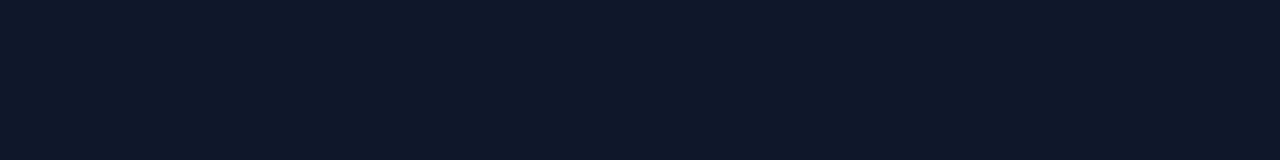
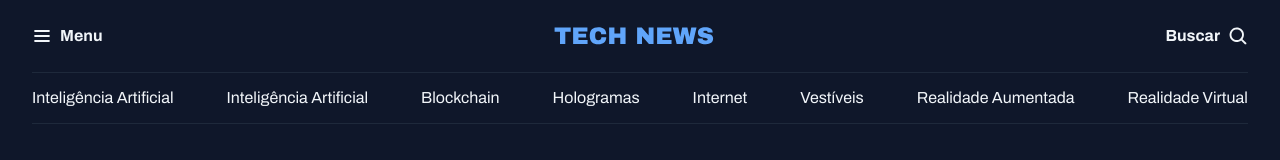
Before and after one commit to BrenonDev/tech-news, a plain HTML site: page index.html in a window 1280 px wide. Drawn offline with Linux system fonts and the light colour scheme.

Commit message:
feito o menu no cabeçalho

```diff
--- a/index.html
+++ b/index.html
@@ -12,6 +12,30 @@
     <link href="https://fonts.googleapis.com/css2?family=Archivo:ital,wght@0,100..900;1,100..900&family=Roboto+Mono:ital,wght@0,100..700;1,100..700&display=swap" rel="stylesheet">
 </head>
 <body>
-
+    <header class="container">
+        <nav id="primary" class="grid grid-flow-column">
+            <div>
+                <img src="assets/icons/List.svg" alt="ícone de lista">
+                <strong>Menu</strong>
+            </div>
+            <div>
+                <img src="assets/Logo.svg" alt="Logo TechNews">
+            </div>
+            <div>
+                <strong>Buscar</strong>
+                <img src="assets/icons/MagnifyingGlass.svg" alt="Ícone de lupa para pesquisa">
+            </div>
+        </nav>
+        <nav id="secondary" class="grid grid-flow-column">
+            <a href="#">Inteligência Artificial</a>
+            <a href="#">Inteligência Artificial</a>
+            <a href="#">Blockchain</a>
+            <a href="#">Hologramas</a>
+            <a href="#">Internet</a>
+            <a href="#">Vestíveis</a>
+            <a href="#">Realidade Aumentada</a>
+            <a href="#">Realidade  Virtual</a>
+        </nav>
+    </header>
 </body>
 </html>
--- a/styles/global.css
+++ b/styles/global.css
@@ -41,3 +41,17 @@ a:hover {
 h1, h2, h3 {
     font: inherit;
 }
+
+.container {
+    max-width: 1280px;
+    padding-inline: 32px;
+    margin-inline: auto;
+}
+
+.grid{
+    display: grid;
+}
+
+.grid-flow-column {
+    grid-auto-flow: column;
+}
--- /dev/null
+++ b/styles/header.css
@@ -0,0 +1,16 @@
+#primary {
+    padding-block: 20px;
+    justify-content: space-between;
+
+    div {
+        display: flex;
+        align-items: center;
+        gap: 8px;
+    }
+}
+
+#secondary {
+    padding-block: 14px;
+    border-block: solid 1px var(--stroke-color);
+    justify-content: space-between;
+}
--- a/styles/index.css
+++ b/styles/index.css
@@ -1 +1,2 @@
 @import url(global.css);
+@import url(header.css);
```
